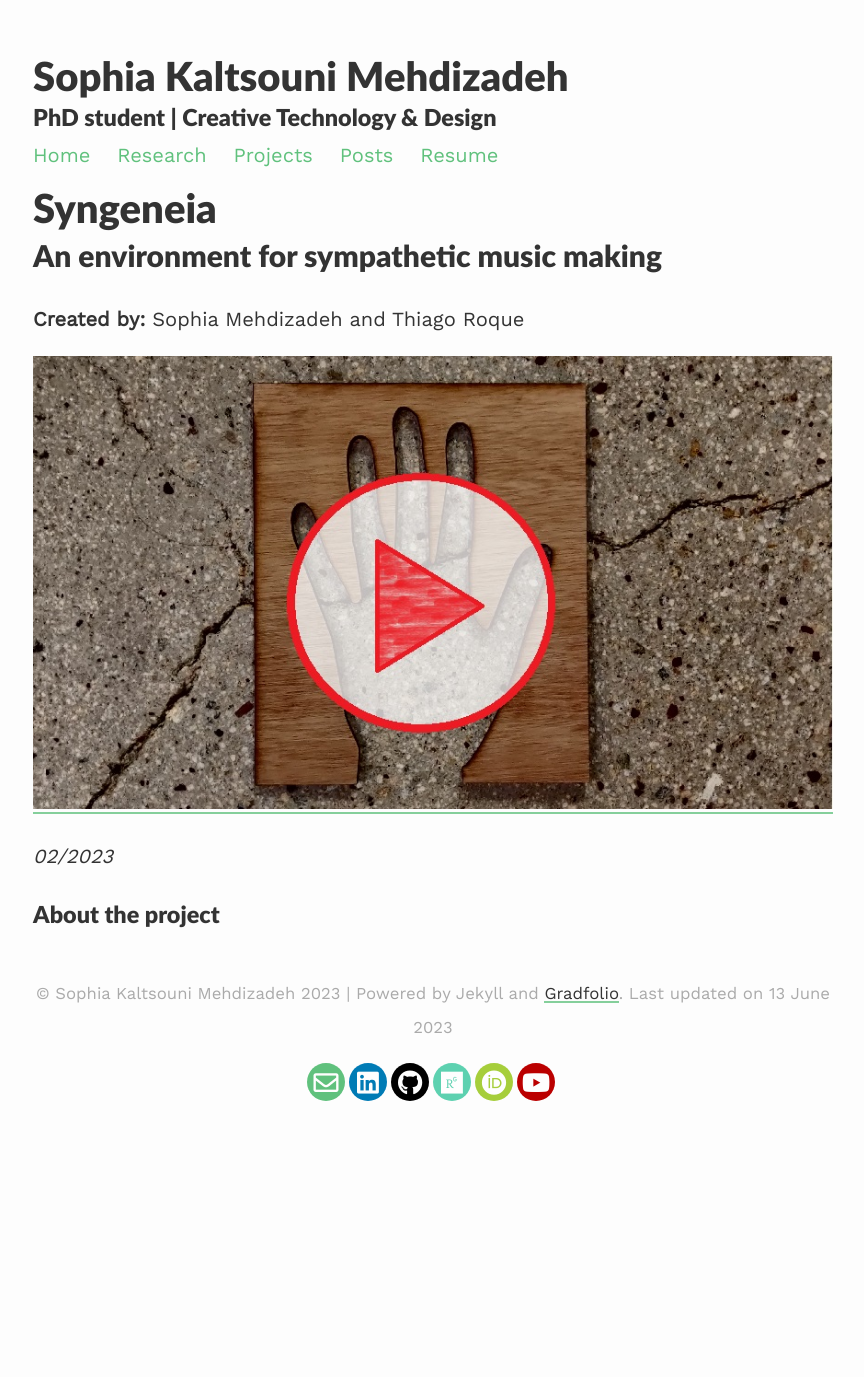
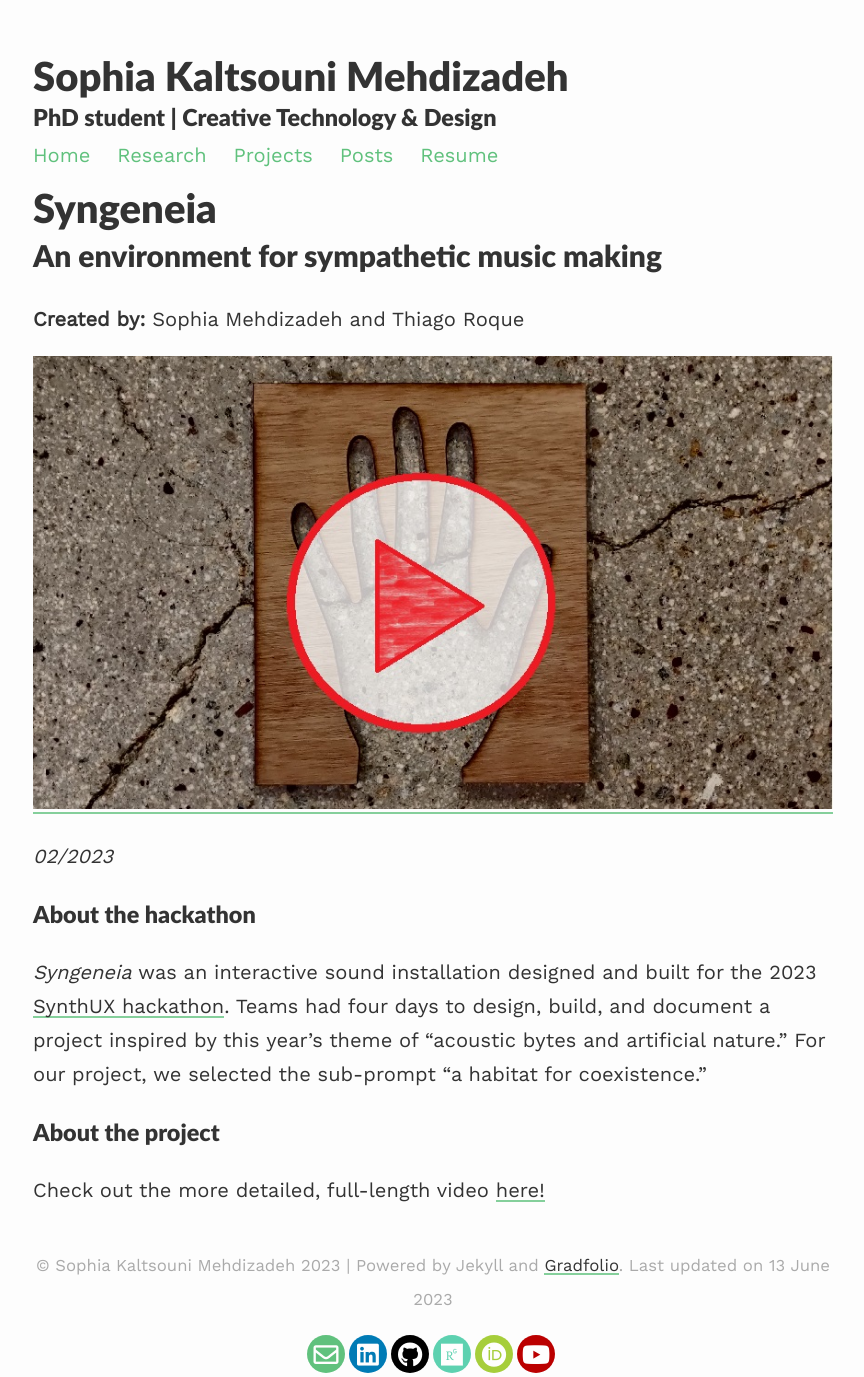
Before and after one commit to smehdizadeh/smehdizadeh.github.io, a Jekyll site: the page built from _projects/02_project.md, in a window 1280 px wide. Shown: the whole page, without its empty margins (207-1071 px from the left). Built offline with Jekyll 4.4.1, drawn with Linux system fonts in a browser that asks for light colours; nearby versions of some CDN libraries; before the commit the page ends 1105 px from its top, so only the background shows below that.

Commit message:
Update 02_project.md

```diff
--- a/_projects/02_project.md
+++ b/_projects/02_project.md
@@ -12,4 +12,14 @@ description: An environment for sympathetic music making
 
 *02/2023*
 
+### About the hackathon ###
+
+*Syngeneia* was an interactive sound installation designed and built for the 2023 [SynthUX hackathon](https://www.synthux.academy/events/hackathon-2023).
+Teams had four days to design, build, and document a project inspired by this year's theme of "acoustic bytes and artificial nature." For our project, we selected
+the sub-prompt "a habitat for coexistence."
+
 ### About the project ###
+
+
+
+Check out the more detailed, full-length video [here!](https://youtu.be/eGP5dM2umB0)
```
